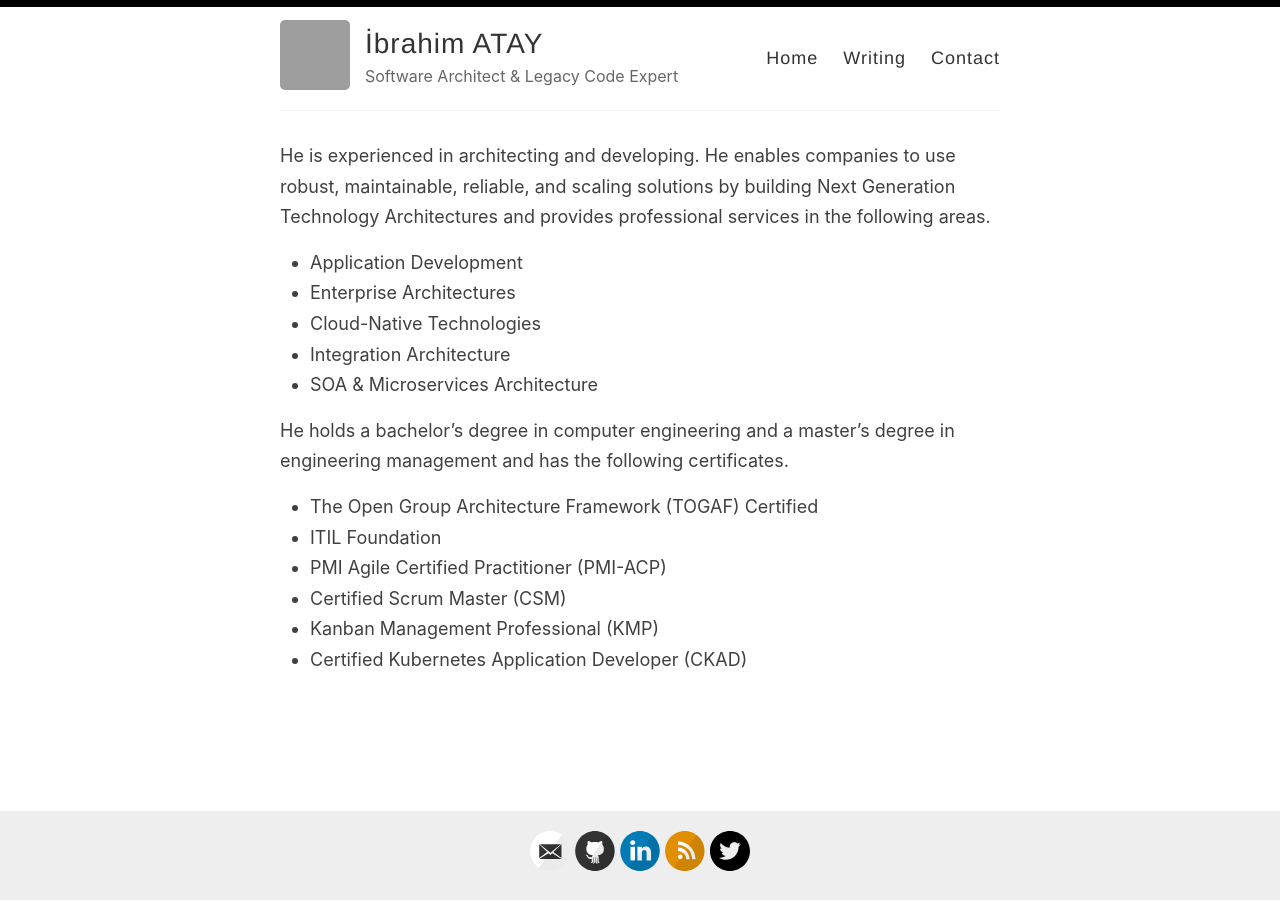
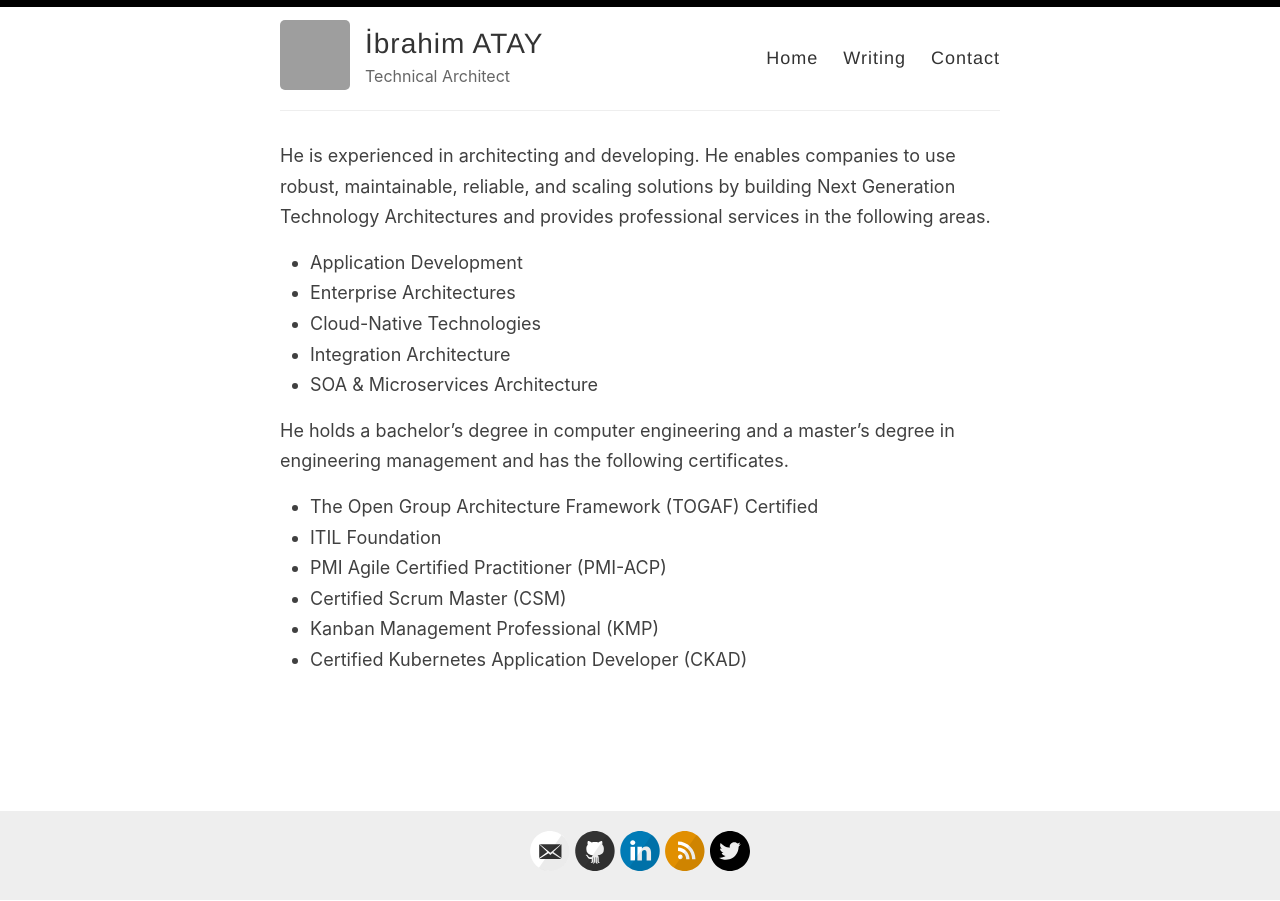
Before and after one commit to ibrahimatay/ibrahimatay.github.io, a Jekyll site: the page built from index.md, in a window 1280 px wide. Built offline with Jekyll 4.4.1, drawn with Linux system fonts in a browser that asks for light colours; grey boxes are pictures that could not be loaded.

Commit message:
Update _config.yml

```diff
--- a/_config.yml
+++ b/_config.yml
@@ -9,7 +9,7 @@ name: İbrahim ATAY
 author: İbrahim ATAY
 
 # Short bio or description (displayed in the header)
-description: Software Architect & Legacy Code Expert
+description: Technical Architect
 
 # URL of your avatar or profile pic (you could use your GitHub profile pic)
 avatar: https://avatars.githubusercontent.com/u/172555?v=4
```
